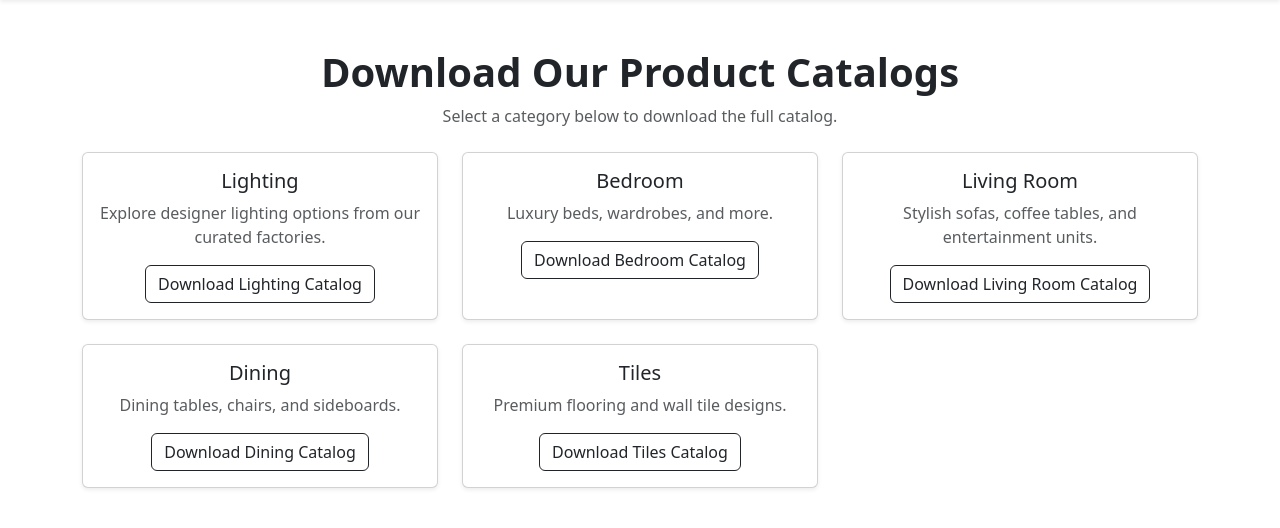
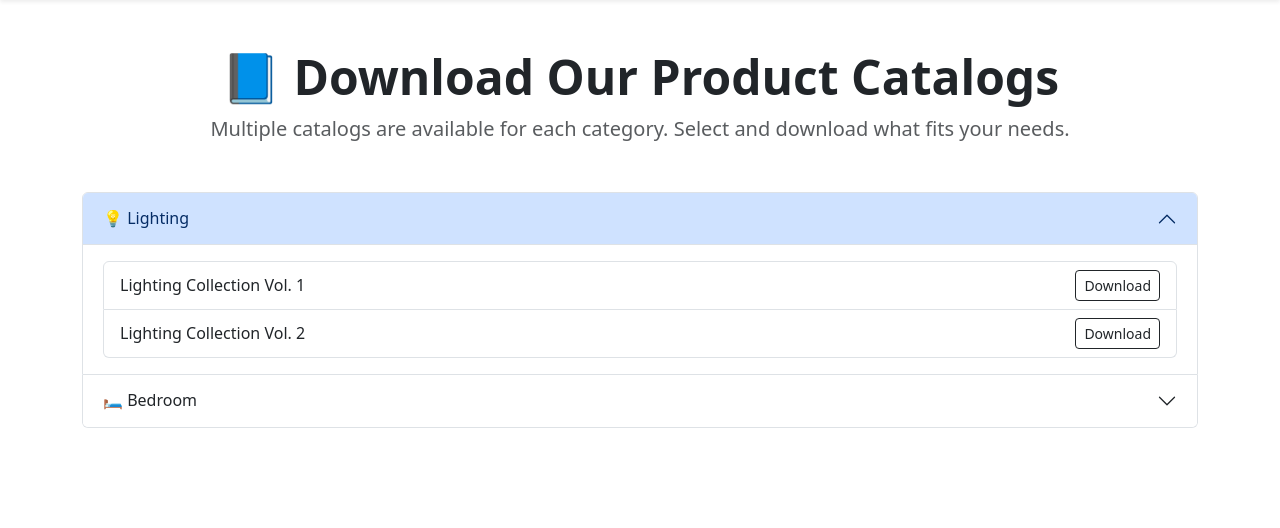
Before and after one commit to rahilshah52/rahilshah52.github.io, a Flask app: page /catalogs in a window 1280 px wide. Shown: the part 86-614 px from the top of the page. Run offline with Flask 3, Linux system fonts and the light colour scheme.

Commit message:
Latest update

```diff
--- a/templates/base.html
+++ b/templates/base.html
@@ -4,10 +4,12 @@
   <meta charset="UTF-8">
   <meta name="viewport" content="width=device-width, initial-scale=1.0">
   <title>Rahi Imports - Uniglobe Lifestyle</title>
+
+  <!-- Stylesheets -->
   <link rel="stylesheet" href="https://cdnjs.cloudflare.com/ajax/libs/font-awesome/6.5.0/css/all.min.css" crossorigin="anonymous" />
   <link href="https://cdn.jsdelivr.net/npm/bootstrap@5.3.0/dist/css/bootstrap.min.css" rel="stylesheet">
-  <script src="https://cdn.jsdelivr.net/npm/bootstrap@5.3.0/dist/js/bootstrap.bundle.min.js"></script>
   <link rel="stylesheet" href="https://cdnjs.cloudflare.com/ajax/libs/font-awesome/6.5.0/css/all.min.css" integrity="sha512-omL5xqDBQHg0eoyS8+Ef0nJzNhRtPvoMZSh5K0xHZqILG2Q4OZ+g3z8dNzrZ1fpvG1JrILyg++oL7dY4p7sbvA==" crossorigin="anonymous" referrerpolicy="no-referrer" />
+
   <style>
     .navbar-brand img {
       max-height: 50px;
@@ -40,9 +42,9 @@
 <nav class="navbar navbar-expand-lg navbar-light bg-white shadow-sm py-2">
   <div class="container d-flex justify-content-between align-items-center">
     <a class="navbar-brand d-flex flex-wrap align-items-center gap-2" href="/">
-  <img src="{{ url_for('static', filename='images/Black.png') }}" alt="Uniglobe Logo" style="max-height: 60px;">
-  <span class="fw-semibold text-nowrap" style="font-size: 1.3rem; color: #000;">Rahi Imports</span>
-</a>
+      <img src="{{ url_for('static', filename='images/Black.png') }}" alt="Uniglobe Logo" style="max-height: 60px;">
+      <span class="fw-semibold text-nowrap" style="font-size: 1.3rem; color: #000;">Rahi Imports</span>
+    </a>
     <button class="navbar-toggler" type="button" data-bs-toggle="collapse" data-bs-target="#navbarNav"
       aria-controls="navbarNav" aria-expanded="false" aria-label="Toggle navigation">
       <span class="navbar-toggler-icon"></span>
@@ -65,9 +67,23 @@
   {% block content %}{% endblock %}
 </div>
 
-  <!-- Your other scripts -->
+<!-- Scroll Animation Pause Script -->
+<script>
+  document.addEventListener("DOMContentLoaded", function () {
+    const track = document.getElementById('scrollTrack');
+    if (track) {
+      track.addEventListener('mouseenter', () => {
+        track.style.animationPlayState = 'paused';
+      });
+      track.addEventListener('mouseleave', () => {
+        track.style.animationPlayState = 'running';
+      });
+    }
+  });
+</script>
 
-
+<!-- Bootstrap Bundle -->
+<script src="https://cdn.jsdelivr.net/npm/bootstrap@5.3.0/dist/js/bootstrap.bundle.min.js"></script>
 
 </body>
 </html>
--- a/templates/catalogs.html
+++ b/templates/catalogs.html
@@ -2,82 +2,65 @@
 {% block content %}
 
 <div class="container py-5">
-  <div class="text-center mb-4">
-    <h1 class="fw-bold">Download Our Product Catalogs</h1>
-    <p class="text-muted">Select a category below to download the full catalog.</p>
+  <div class="text-center mb-5">
+    <h1 class="fw-bold display-5">📘 Download Our Product Catalogs</h1>
+    <p class="text-muted fs-5">Multiple catalogs are available for each category. Select and download what fits your needs.</p>
   </div>
 
-  <div class="row row-cols-1 row-cols-md-2 row-cols-lg-3 g-4">
+  <div class="accordion" id="catalogAccordion">
 
     <!-- Lighting -->
-    <div class="col">
-      <div class="card shadow-sm h-100 text-center">
-        <div class="card-body">
-          <h5 class="card-title">Lighting</h5>
-          <p class="card-text text-muted">Explore designer lighting options from our curated factories.</p>
-          <a href="{{ url_for('static', filename='catalogs/Lightings.pdf') }}"
-             class="btn btn-outline-dark" download>
-            Download Lighting Catalog
-          </a>
+    <div class="accordion-item">
+      <h2 class="accordion-header" id="headingLighting">
+        <button class="accordion-button" type="button" data-bs-toggle="collapse" data-bs-target="#collapseLighting" aria-expanded="true" aria-controls="collapseLighting">
+          💡 Lighting
+        </button>
+      </h2>
+      <div id="collapseLighting" class="accordion-collapse collapse show" aria-labelledby="headingLighting" data-bs-parent="#catalogAccordion">
+        <div class="accordion-body">
+          <ul class="list-group">
+            <li class="list-group-item d-flex justify-content-between align-items-center">
+              Lighting Collection Vol. 1
+              <a href="https://drive.google.com/uc?export=download&id=ID_1" class="btn btn-outline-dark btn-sm" target="_blank">Download</a>
+            </li>
+            <li class="list-group-item d-flex justify-content-between align-items-center">
+              Lighting Collection Vol. 2
+              <a href="https://drive.google.com/uc?export=download&id=ID_2" class="btn btn-outline-dark btn-sm" target="_blank">Download</a>
+            </li>
+          </ul>
         </div>
       </div>
     </div>
 
     <!-- Bedroom -->
-    <div class="col">
-      <div class="card shadow-sm h-100 text-center">
-        <div class="card-body">
-          <h5 class="card-title">Bedroom</h5>
-          <p class="card-text text-muted">Luxury beds, wardrobes, and more.</p>
-          <a href="{{ url_for('static', filename='catalogs/Bedroom.pdf') }}"
-             class="btn btn-outline-dark" download>
-            Download Bedroom Catalog
-          </a>
+    <div class="accordion-item">
+      <h2 class="accordion-header" id="headingBedroom">
+        <button class="accordion-button collapsed" type="button" data-bs-toggle="collapse" data-bs-target="#collapseBedroom" aria-expanded="false" aria-controls="collapseBedroom">
+          🛏️ Bedroom
+        </button>
+      </h2>
+      <div id="collapseBedroom" class="accordion-collapse collapse" aria-labelledby="headingBedroom" data-bs-parent="#catalogAccordion">
+        <div class="accordion-body">
+          <ul class="list-group">
+            <li class="list-group-item d-flex justify-content-between align-items-center">
+              Bedroom Sets - Modern
+              <a href="https://drive.google.com/uc?export=download&id=ID_3" class="btn btn-outline-dark btn-sm" target="_blank">Download</a>
+            </li>
+            <li class="list-group-item d-flex justify-content-between align-items-center">
+              Bedroom Sets - Classic
+              <a href="https://drive.google.com/uc?export=download&id=ID_4" class="btn btn-outline-dark btn-sm" target="_blank">Download</a>
+            </li>
+            <li class="list-group-item d-flex justify-content-between align-items-center">
+              Premium Wardrobes
+              <a href="https://drive.google.com/uc?export=download&id=ID_5" class="btn btn-outline-dark btn-sm" target="_blank">Download</a>
+            </li>
+          </ul>
         </div>
       </div>
     </div>
 
-    <!-- Living -->
-    <div class="col">
-      <div class="card shadow-sm h-100 text-center">
-        <div class="card-body">
-          <h5 class="card-title">Living Room</h5>
-          <p class="card-text text-muted">Stylish sofas, coffee tables, and entertainment units.</p>
-          <a href="{{ url_for('static', filename='catalogs/Living.pdf') }}"
-             class="btn btn-outline-dark" download>
-            Download Living Room Catalog
-          </a>
-        </div>
-      </div>
-    </div>
-
-    <!-- Dining -->
-    <div class="col">
-      <div class="card shadow-sm h-100 text-center">
-        <div class="card-body">
-          <h5 class="card-title">Dining</h5>
-          <p class="card-text text-muted">Dining tables, chairs, and sideboards.</p>
-          <a href="{{ url_for('static', filename='catalogs/Dining.pdf') }}"
-             class="btn btn-outline-dark" download>
-            Download Dining Catalog
-          </a>
-        </div>
-      </div>
-    </div>
-
-    <!-- Tiles -->
-    <div class="col">
-      <div class="card shadow-sm h-100 text-center">
-        <div class="card-body">
-          <h5 class="card-title">Tiles</h5>
-          <p class="card-text text-muted">Premium flooring and wall tile designs.</p>
-          <a href="{{ url_for('static', filename='catalogs/Tiles.pdf') }}"
-             class="btn btn-outline-dark" download>
-            Download Tiles Catalog
-          </a>
-        </div>
-      </div>
-    </div>
+    <!-- Add More Categories (Living, Dining, etc.) as Needed -->
+    <!-- Just duplicate the accordion-item block and update names + links -->
 
   </div>
 </div>
```
Also changed, not shown: templates/index1.html (+60 -82 lines).
